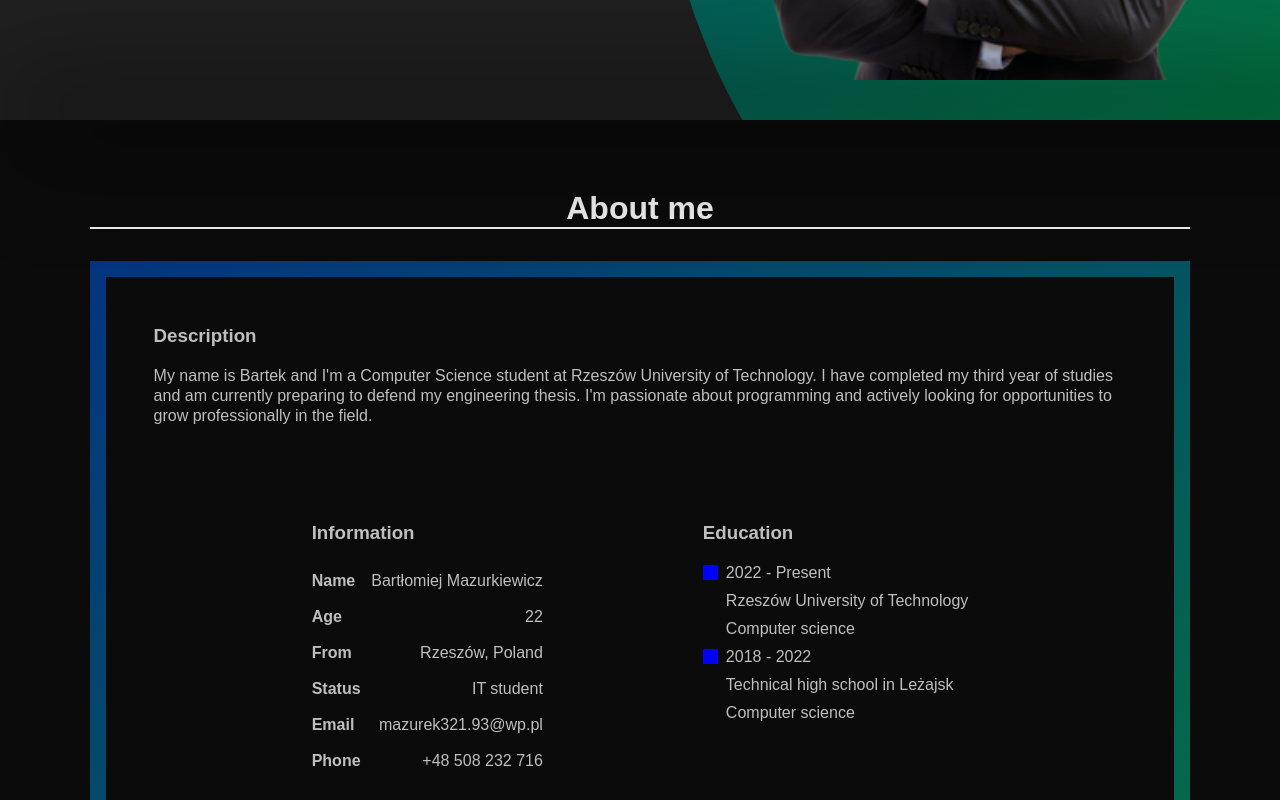
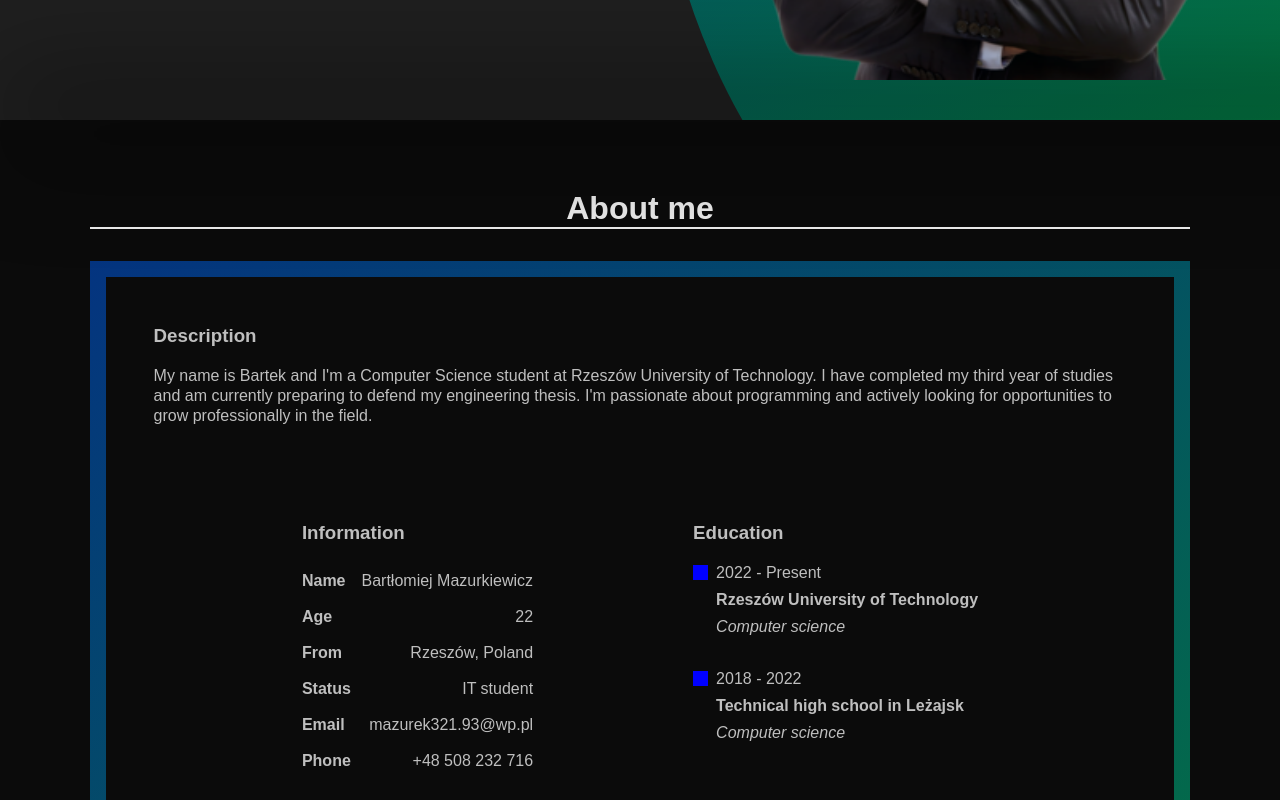
Before and after one commit to mazurek321/portfolio, a React (Vite) app: page /#/ in a window 1280 px wide. Shown: the part 680-1480 px from the top of the page. Built offline with nearby package versions, Linux system fonts and the light colour scheme.

Commit message:
Style change

```diff
--- a/src/Components/About/About.css
+++ b/src/Components/About/About.css
@@ -83,11 +83,6 @@
   flex-wrap: wrap;
 }
 
-/* #About .caffel
-{
-  background: grey;
-} */
-
 #About .caffel p{
   margin: 0.5em 0;
 }
@@ -95,6 +90,11 @@
 #About .split
 {
  position: relative;
+}
+
+#About .caffel .split:nth-child(3)
+{
+  margin-top: 2em;
 }
 
 #About .square
@@ -133,6 +133,11 @@
   max-width: 300px;
 }
 
+#About .education p.major
+{
+  font-style: italic;
+}
+
 #About .certificates p:nth-child(2)
 {
   font-size: 12px;
--- a/src/Components/About/About.jsx
+++ b/src/Components/About/About.jsx
@@ -36,8 +36,8 @@ const About = ({lightMode}) => {
                     <div className="square"></div>
                     <div className="education">
                       <p>{ed.years}</p>
-                      <p>{ed.school}</p>
-                      <p>{ed.major}</p>
+                      <h4>{ed.school}</h4>
+                      <p className='major'>{ed.major}</p>
                     </div>
                   </div>
                 ))}
```
